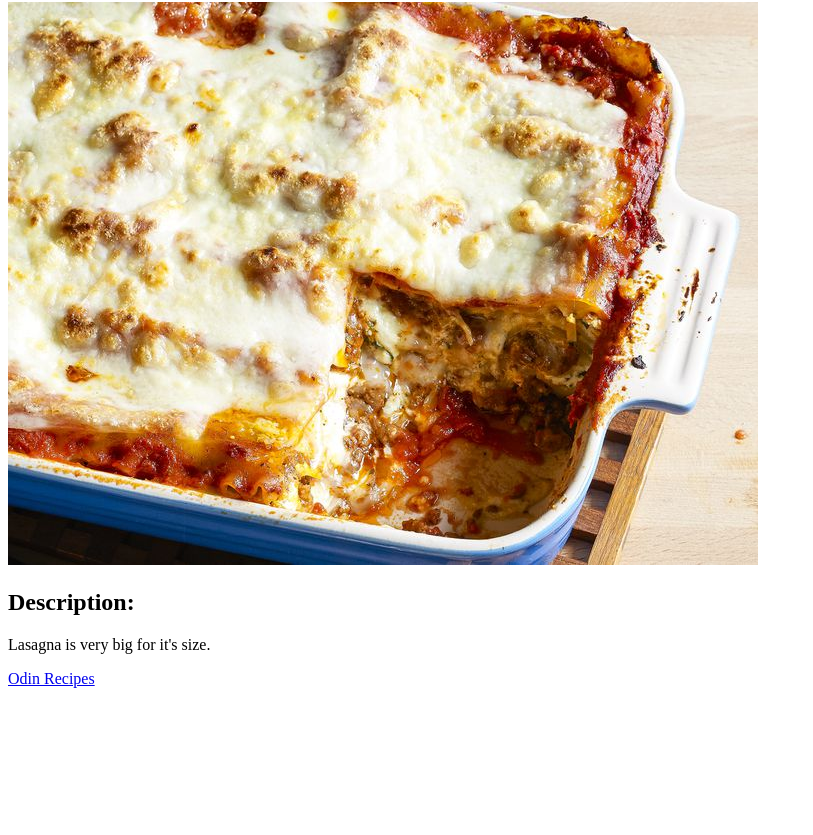
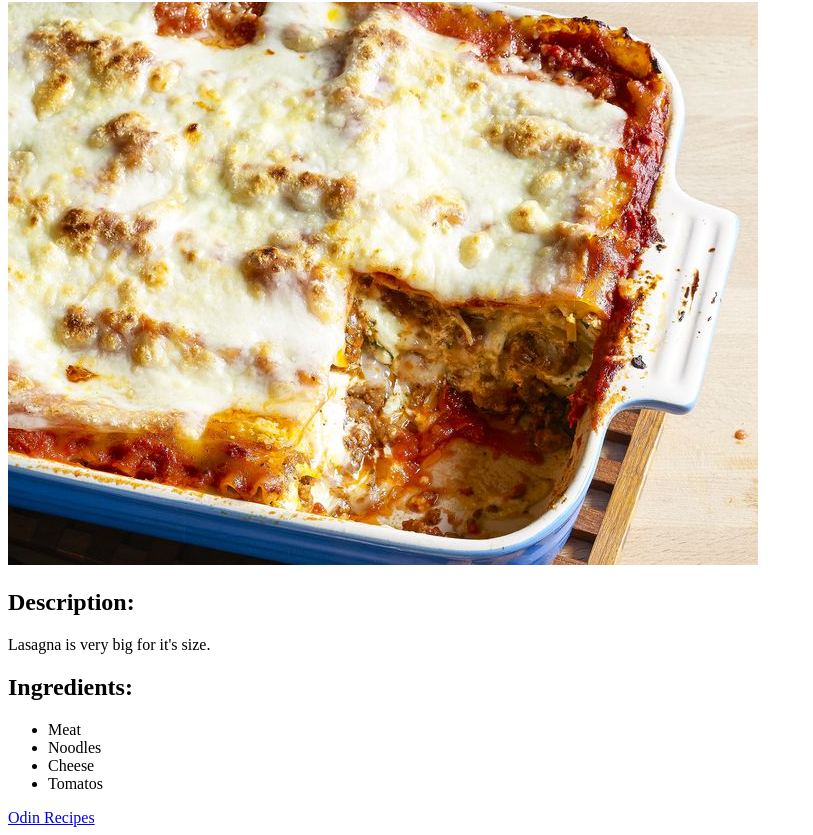
Before and after one commit to rundant/odin-recipes, a plain HTML site: page recipes/lasagna.html in a window 1280 px wide. Shown: the part 78-913 px from the top of the page, without its empty margins (0-813 px from the left). Before the commit the page ends 800 px from the top, so only its background shows below. Drawn offline with Linux system fonts and the light colour scheme.

Commit message:
Add ingredients to recipes

```diff
--- a/recipes/lasagna.html
+++ b/recipes/lasagna.html
@@ -9,6 +9,13 @@
         <img src="../images/lasagna.png">
         <h2>Description:</h2>
         <p>Lasagna is very big for it's size.</p>
+        <h2>Ingredients:</h2>
+        <ul>
+            <li>Meat</li>
+            <li>Noodles</li>
+            <li>Cheese</li>
+            <li>Tomatos</li>
+        </ul>
         <a href="../index.html">Odin Recipes</a>
     </body>
 </html>
```
Also changed, not shown: recipes/beef_stroganoff.html (+6 -0 lines), recipes/food.html (+7 -0 lines).
